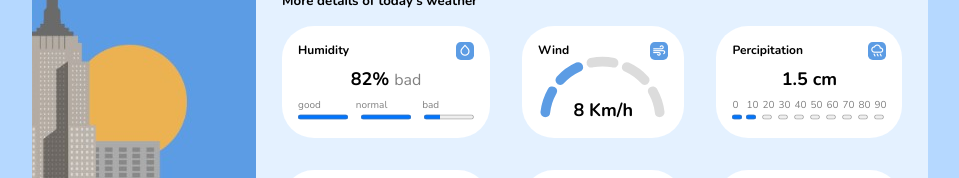
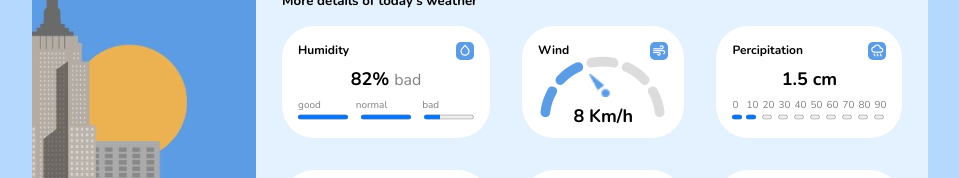
Before and after one commit to CoderAsh1/Weather-UI, a plain HTML site: page index.html in a window 1280 px wide. Shown: the part 421-599 px from the top of the page, without its empty margins (160-1119 px from the left). Drawn offline with nearby package versions, Linux system fonts and the light colour scheme.

Commit message:
Final Commit

```diff
--- a/Styles/right.scss
+++ b/Styles/right.scss
@@ -130,14 +130,19 @@
         .chart {
           width: 80%;
           height: 8rem;
-
           position: absolute;
           background: none;
           top: -5px;
           align-self: center;
         }
+        img {
+          position: absolute;
+          top: 40%;
+          left: 47%;
+          translate: -50% 0;
+        }
         h2 {
-          margin-top: 2rem;
+          margin-top: 2.8rem;
         }
       }
       .percipitation {
--- a/index.html
+++ b/index.html
@@ -169,7 +169,7 @@
                 <span class="material-symbols-outlined"> air </span>
               </div>
               <h2>8 Km/h</h2>
-
+              <img src="../Assets/arrow.png" alt="" width="15%" />
               <div class="chart">
                 <canvas id="myWindChart"></canvas>
               </div>
```
Also changed, not shown: Assets/arrow.png (added), Styles/right.css, 1 other file.
